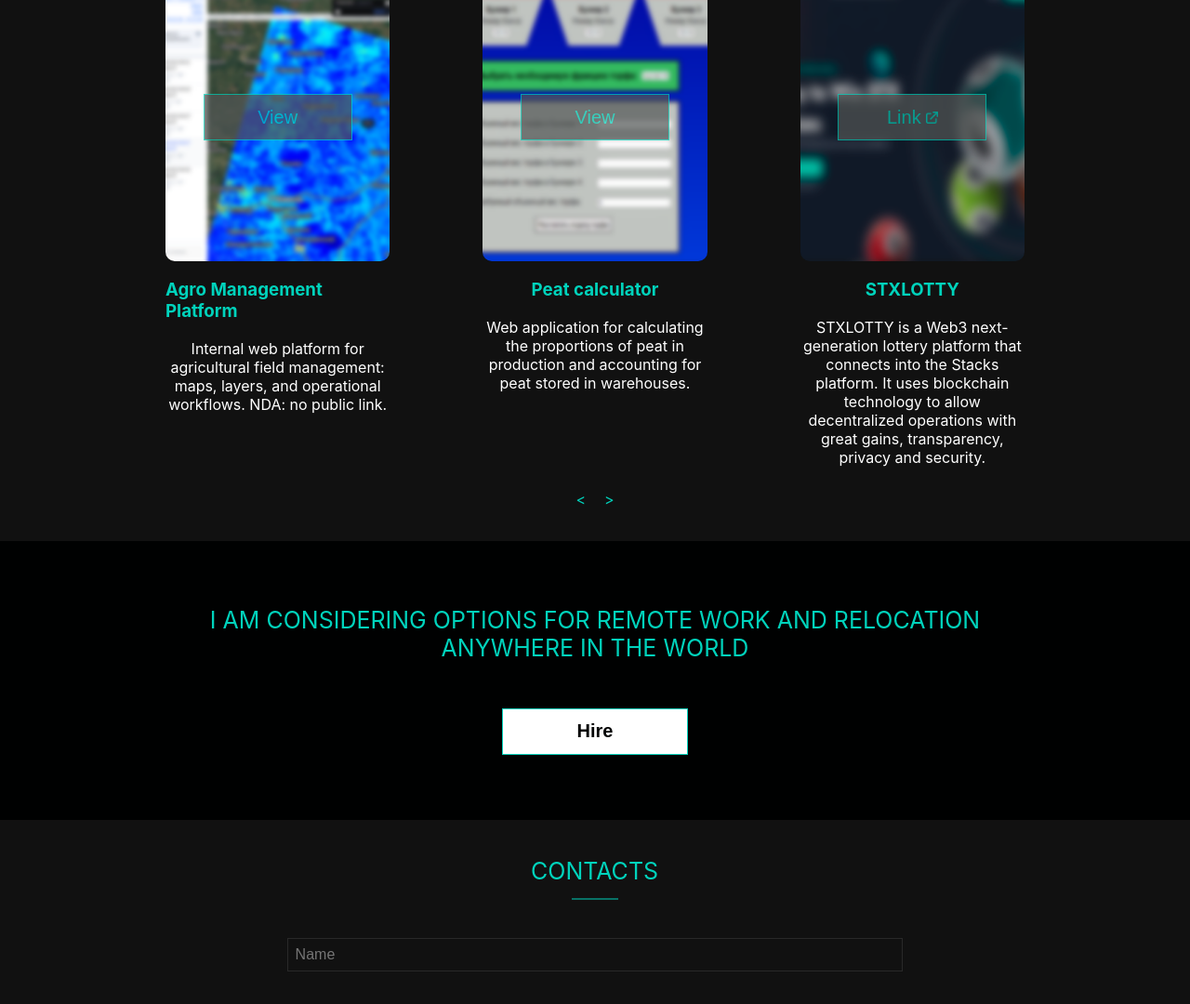
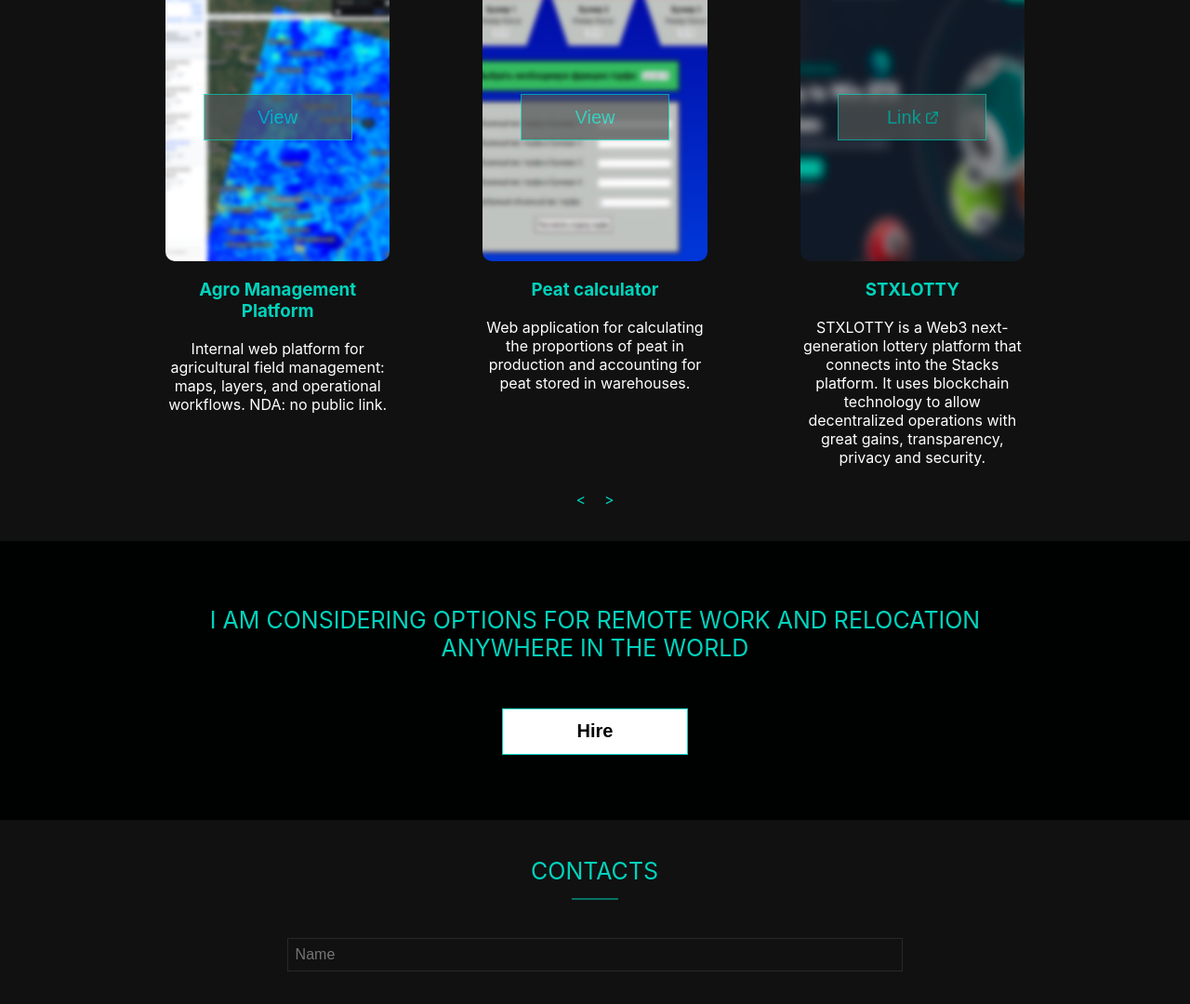
Before and after one commit to PavelVoitov/portfolio-ts, a React (Create React App) app: page / in a window 1280 px wide. Shown: the part 2117-3197 px from the top of the page at 93% size. Built offline with nearby package versions, Linux system fonts and the light colour scheme.

Commit message:
fixed cursor type for skills and projects

```diff
--- a/src/projects/project/Project.module.scss
+++ b/src/projects/project/Project.module.scss
@@ -5,6 +5,7 @@
     flex-direction: column;
     justify-content: center;
     align-items: center;
+    cursor: pointer;
 
     margin: 10px 50px 10px 50px;
     @media only screen and (max-width: 550px) and (min-width: 0px) {
@@ -54,6 +55,7 @@
 
             h3 {
                 display: block;
+                text-align: center;
             }
             .githubIcon {
                 display: block;
--- a/src/skills/Skill/Skill.module.scss
+++ b/src/skills/Skill/Skill.module.scss
@@ -9,6 +9,7 @@
   width: 100%;
   padding: 10px 5px 10px 5px;
   margin: 10px 0 50px 0;
+  cursor: pointer;
 
   .description {
     width: 80%;
```
